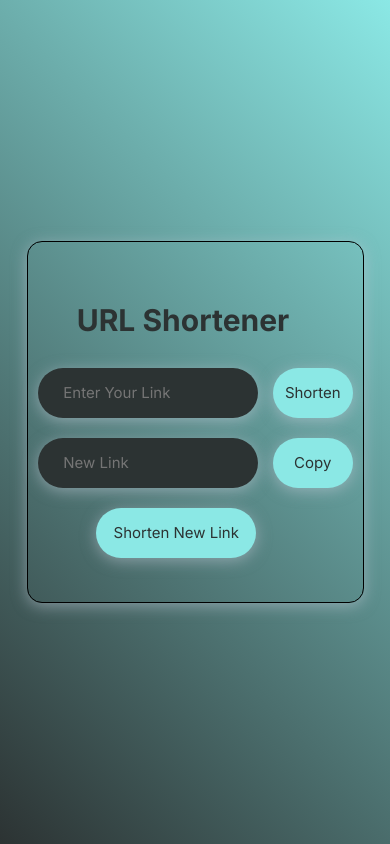
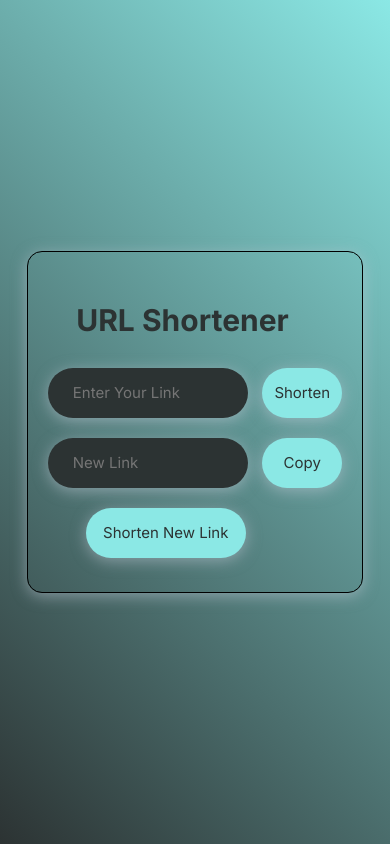
Before and after one commit to sunnyaditya07/url-shortener, a plain HTML site: page index.html in a window 390 px wide. Drawn offline with Linux system fonts and the light colour scheme.

Commit message:
responsive design

```diff
--- a/styles.css
+++ b/styles.css
@@ -86,68 +86,19 @@ button:active {
 }
 
 @media (max-width: 500px) {
-  body {
-    width: 90%;
-    margin-left: 20px;
-    height: 100vh;
-    display: flex;
-    justify-content: center;
-    align-items: center;
-    background: linear-gradient(45deg, #2c3333, #8be8e5);
-  }
   .url-box {
-    border: 1px solid black;
-    padding: 60px 10px 60px 10px;
-    border-radius: 15px;
-    box-shadow: 0px 3px 15px rgba(199, 206, 219, 0.5);
-    background: transparent;
+    padding: 50px 20px; /* Adjust padding values */
   }
 
   input {
-    width: 220px;
-    height: 50px;
-    border: none;
-    border-radius: 30px;
-    box-shadow: 0px 3px 15px rgba(199, 206, 219, 0.5);
-
-    background: #2c3333;
-    color: #fff;
-    padding-left: 25px;
-    padding-right: 25px;
-
-    font-size: 15px;
+    width: 200px; /* Adjust width */
   }
 
   button {
-    width: 80px;
-    height: 50px;
-    margin-left: 10px;
-    border: none;
-    border-radius: 30px;
-    cursor: pointer;
-    background: #8be8e5;
-    color: #2c3333;
-    font-size: 15px;
-    font-weight: 200;
-    box-shadow: 0px 3px 15px rgba(199, 206, 219, 0.5);
-  }
-
-  h1 {
-    display: flex;
-    /* align-items: center; */
-    justify-content: center;
-    padding-bottom: 30px;
-    padding-left: 0px;
-    font-size: 30px;
-    color: #2c3333;
+    width: 80px; /* Adjust width */
   }
 
   .reset-link {
-    margin-top: 20px;
-    margin-left: 58px;
-    width: 160px;
-    height: 50px;
-    margin-bottom: -100px;
-    cursor: pointer;
+    margin-left: 38px; /* Adjust margin */
   }
 }
```
